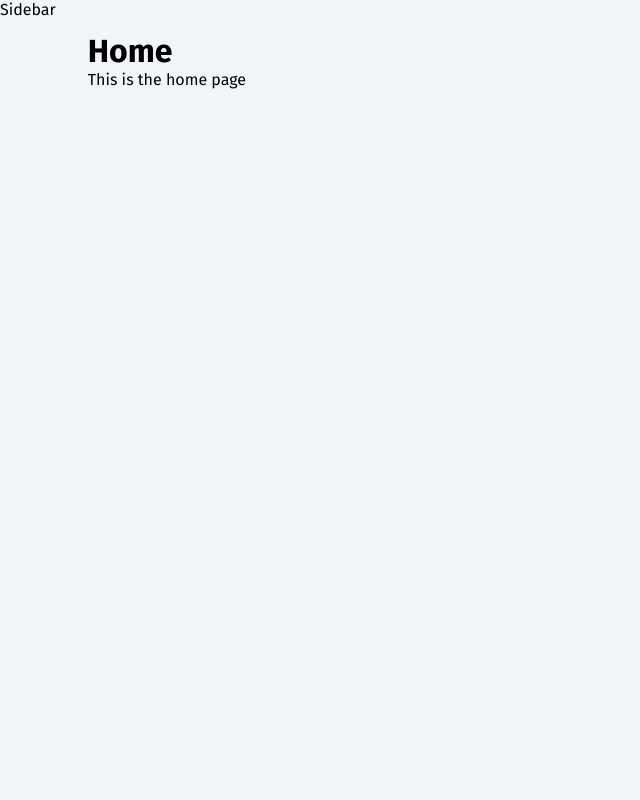
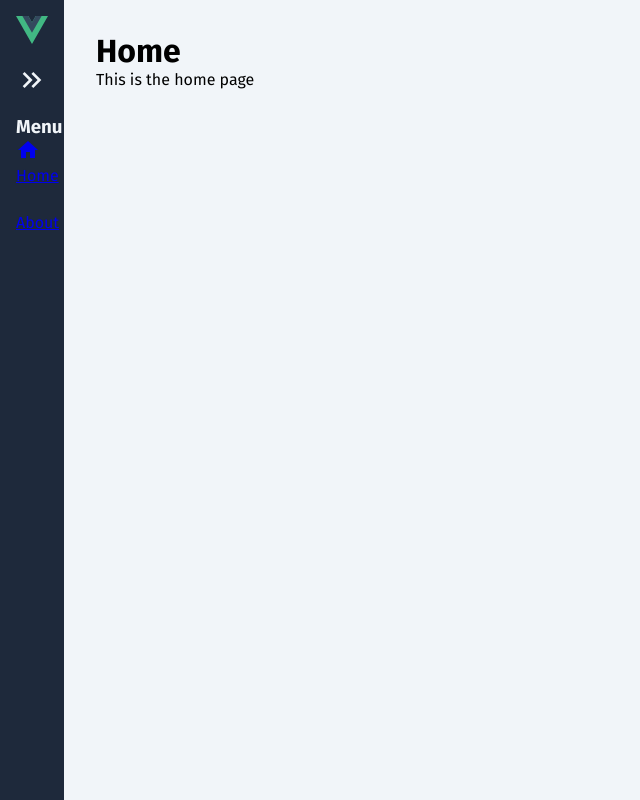
Before and after one commit to ggoulartec/sidebar-menu, a Vue app: page / in a window 1280 px wide. Shown: the whole page, without its empty margins (0-640 px from the left). Built offline with nearby package versions, Linux system fonts and the light colour scheme.

Commit message:
Update Sidebar.vue

```diff
--- a/src/components/Sidebar.vue
+++ b/src/components/Sidebar.vue
@@ -1,11 +1,100 @@
 <template>
-  <aside>
-    Sidebar
+  <aside :class="`${is_expanded && 'is-expanded'}`">
+    <div class="logo">
+      <img src="../assets/logo.svg" alt="vue">
+    </div>
+
+    <div class="menu-toggle-wrap">
+      <button class="menu-toggle" @click="ToggleMenu">
+        <span class="material-icons">keyboard_double_arrow_right</span>
+      </button>
+    </div>
+    <h3>Menu</h3>
+    <div class="menu">
+      <router-link class="button" to="/">
+        <span class="material-icons">home</span>
+        <span class="text">Home</span>
+      </router-link>
+      <router-link class="button" to="/about">
+        <span class="material-icons">document</span>
+        <span class="text">About</span>
+      </router-link>
+    </div>
   </aside>
 </template>
 
 <script setup>
-
+import { ref } from 'vue'
+const is_expanded = ref(false)
+const ToggleMenu = () => {
+  is_expanded.value = !is_expanded.value
+}
 </script>
 
-<style lang="scss"></style>
+<style lang="scss" scoped>
+aside {
+  display: flex;
+  flex-direction: column;
+  width: calc(2rem + 32px);
+  min-height: 100vh;
+  overflow: hidden;
+  padding: 1rem;
+
+  background-color: var(--dark);
+  color: var(--light);
+
+  transition: 0.2s ease-out;
+
+  .logo {
+    margin-bottom: 1rem;
+
+    img {
+      width: 2rem;
+    }
+  }
+
+  .menu-toggle-wrap {
+    display: flex;
+    justify-content: flex-end;
+    margin-bottom: 1rem;
+
+    position: relative;
+    top: 0;
+    transition: 0.2s ease-out;
+
+    .menu-toggle {
+      transition: 0.2s ease-out;
+
+      .material-icons {
+        font-size: 2rem;
+        color: var(--light);
+        transition: 0.2s ease-out;
+      }
+
+      &:hover {
+        .material-icons {
+          color: var(--primary);
+          transform: translateX(0.5rem);
+        }
+      }
+    }
+  }
+
+  &.is-expanded {
+    width: var(--sidebar-width);
+
+    .menu-toggle-wrap {
+      top: -3rem;
+
+      .menu-toggle {
+        transform: rotate(-180deg);
+      }
+    }
+  }
+
+  @media (max-width: 768px) {
+    position: fixed;
+    z-index: 99;
+  }
+}
+</style>
```
